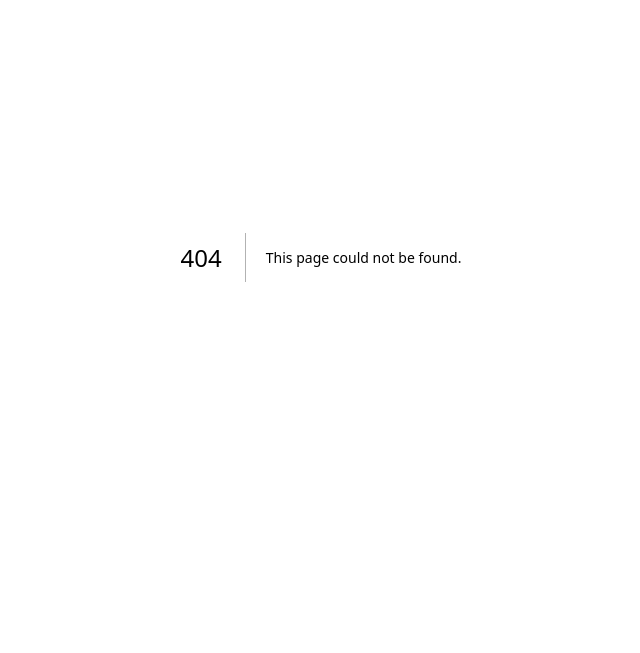
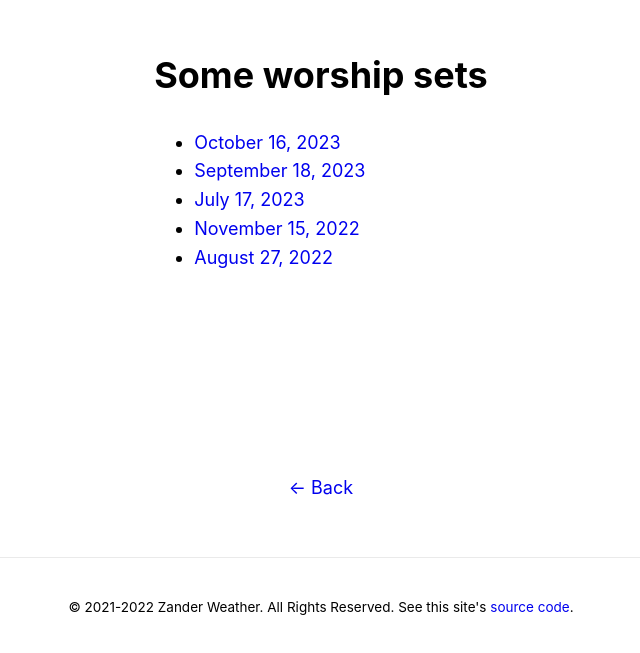
Before and after one commit to steamwings/me, a Next.js app: page /sets in a window 1280 px wide. Before the commit this address had no page. Shown: the part 143-796 px from the top of the page, without its empty margins (319-959 px from the left). Built offline with nearby package versions, Linux system fonts and the light colour scheme.

Commit message:
sets index page; add sets to home

```diff
--- /dev/null
+++ b/app/sets/page.tsx
@@ -0,0 +1,19 @@
+import Layout from 'components/layout'
+import { listSets } from 'lib/ssr/sets';
+import { toLongDate } from 'lib/format';
+
+export default async function Page({ params }) {
+  const sets = await listSets();
+  return (
+    <Layout>
+      <h1>Some worship sets</h1>
+      <ul>
+        {sets.reverse().map(({id}) => (
+          <li key={id}>
+            <a href={`/sets/${id}`}>{toLongDate(id)}</a>
+          </li>
+        ))}
+      </ul>
+    </Layout>
+  )
+}
```
Also changed, not shown: app/home.tsx (+10 -0 lines).
